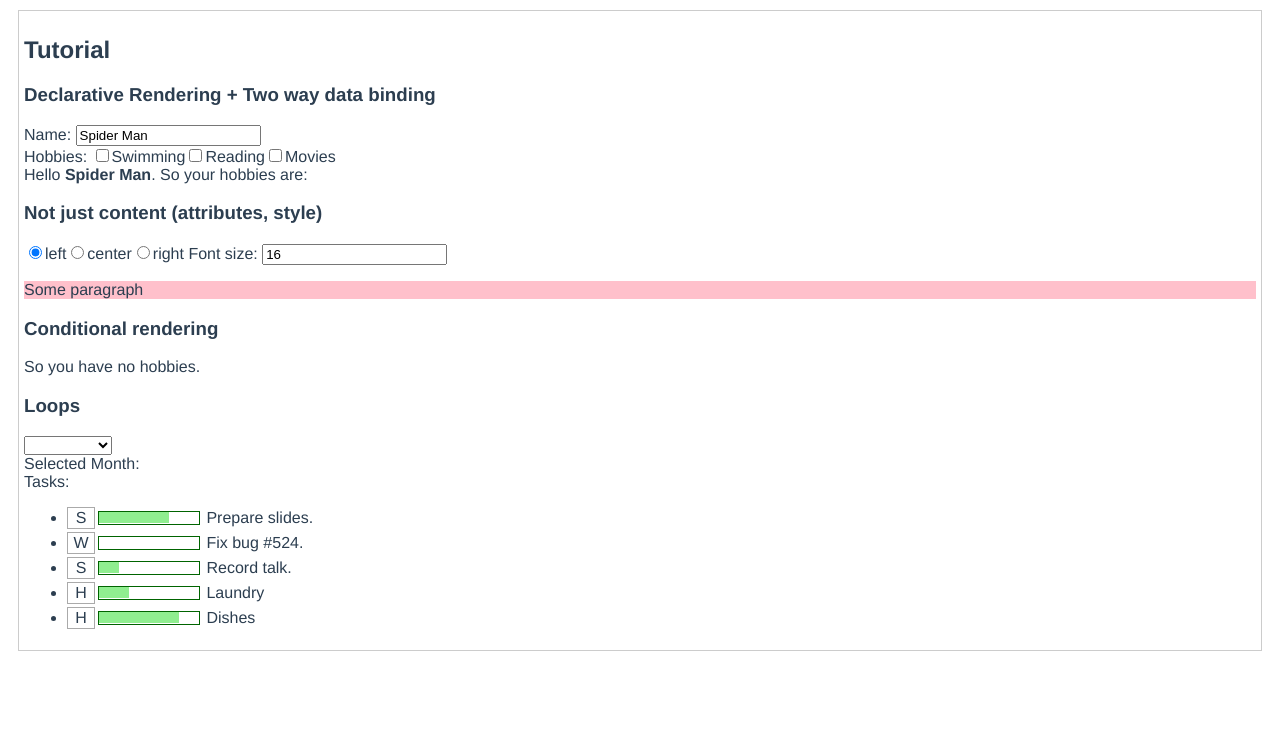
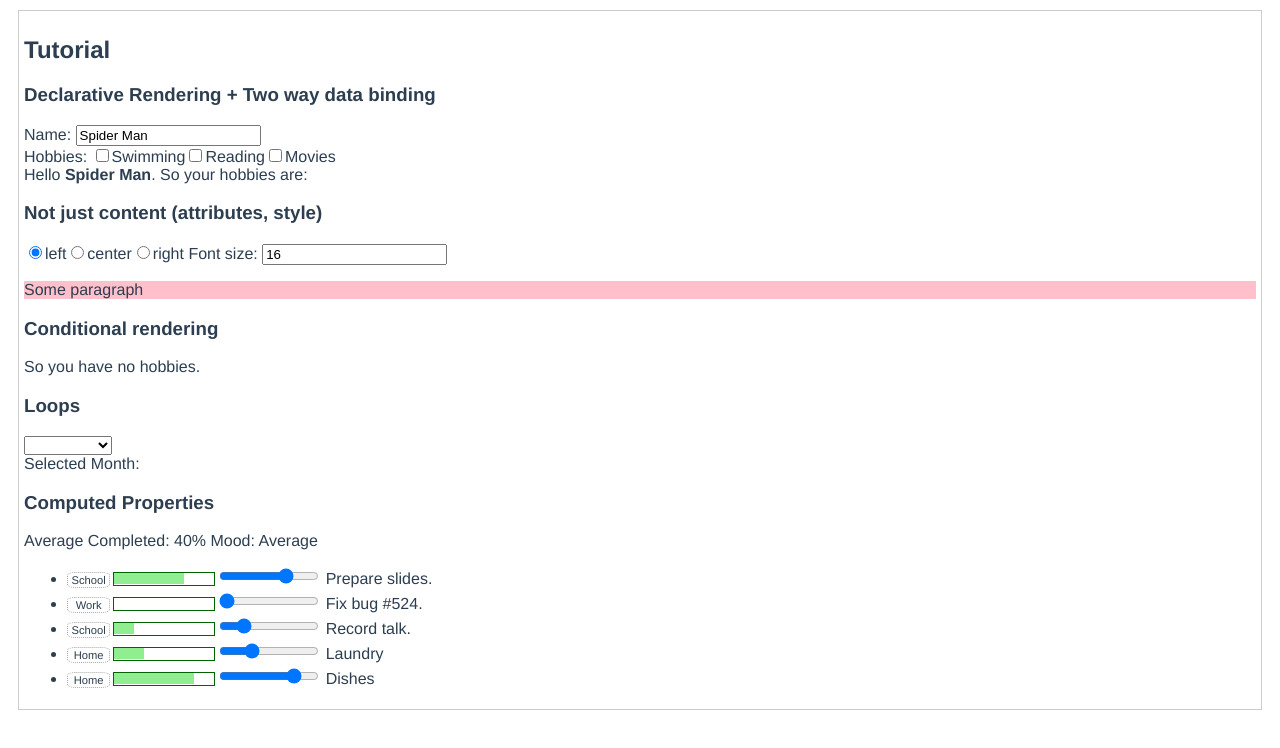
Before and after one commit to pembeci/vue_tutorial_cengconf, a Vue app: page / in a window 1280 px wide. Shown: the top 748 px of the page. Built offline with nearby package versions, Linux system fonts and the light colour scheme.

Commit message:
computed1

```diff
--- a/src/components/Tutorial.vue
+++ b/src/components/Tutorial.vue
@@ -31,12 +31,17 @@
        <option v-for="monthName in months">{{ monthName }}</option>
      </select><br/>
      Selected Month: {{ month }}
-
-     <div>Tasks:
+     <h3>Computed Properties</h3>
+     <div>
+       Average Completed: {{ averageComputed }}%
+       Mood: <span v-if="averageComputed < 25">Sad</span>
+       <span v-else-if="averageComputed < 70">Average</span>
+       <span v-else>Happy</span>
        <ul>
          <li v-for="task in tasks">
-           <div class="task-type">{{ task.category[0] }}</div>
+           <div class="task-type">{{ task.category }}</div>
            <div class="completed"><div :style=" {width: task.completed + '%'} "></div></div>
+           <input type="range" min=0 max=100 v-model="task.completed">
            {{ task.title}}
          </li>
        </ul>
@@ -67,6 +72,13 @@ export default {
       ]
     }
   },
+  computed: {
+    averageComputed: function() {
+      let total = 0;
+      this.tasks.forEach(task => { total += parseInt(task.completed) } );
+      return Math.round(total / this.tasks.length);
+    }
+  }
 }
 </script>
 
@@ -93,14 +105,18 @@ export default {
     }
   }
   .task-type {
-    border: 1px solid #aaa;
-    border-radius: 3;
+    border: 1px dotted #aaa;
+    border-radius: 20%;
     text-align: center;
     padding: 1px;
-    width: 1.5em;
+    width: 3.5em;
+    font-size: 70%;
     display: inline-block;
   }
   li {
     margin: 3px;
   }
+  input[type=range] {
+    width: 100px;
+  }
 </style>
```
